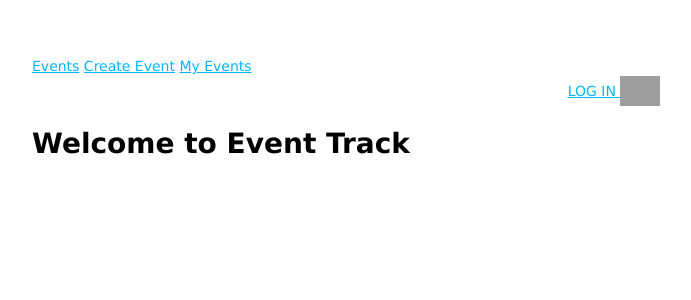
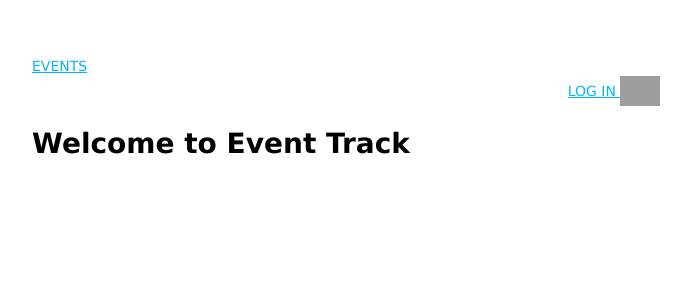
Before and after one commit to sumurillo/event-track, a Node server app: page / in a window 1280 px wide. Shown: the top 300 px of the page, without its empty margins (26-717 px from the left). Run offline with Node 20, Linux system fonts and the light colour scheme; some libraries are stand-ins or nearby versions; grey boxes are pictures that could not be loaded.

Commit message:
ensure logged in works for navbar

```diff
--- a/routes/events.js
+++ b/routes/events.js
@@ -2,4 +2,6 @@ const express = require('express');
 const router = express.Router();
 const eventsCtrl = require('../controllers/events');
 
-router.get('/', eventsCtrl.index);
+router.get('/', function(req, res, next) {
+    res.render('home', { title: 'Event Track' });
+  });
--- a/routes/home.js
+++ b/routes/home.js
@@ -26,7 +26,6 @@ router.get('/oauth2callback', passport.authenticate(
 
 router.get('/logout', function(req, res) {
   req.logout(function() {
-    //change path later
     res.redirect('/')
   });
 });
--- a/views/partials/header.ejs
+++ b/views/partials/header.ejs
@@ -9,10 +9,11 @@
 </head>
 <body>
   <nav>
-    <a href="/events/">Events</a>
-    <a href="/new/">Create Event</a>
-    <a href="/myevents/">My Events</a>
+    <a href="/events">EVENTS</a>
+
     <% if (user) { %>
+      <a href="/new">CREATE EVENT</a>
+      <a href="/myevents">MY EVENTS</a>
       <a href="/logout">LOG OUT</a>
     <% } else { %>
       <a href="/auth/google" class="login">LOG IN&nbsp;<img src="https://i.imgur.com/FHjYyi0.png"></a>
```
Also changed, not shown: views/events/events.ejs (renamed from views/events.ejs), views/events/myevents.ejs (renamed from views/myevents.ejs), views/events/new.ejs (renamed from views/new.ejs).
